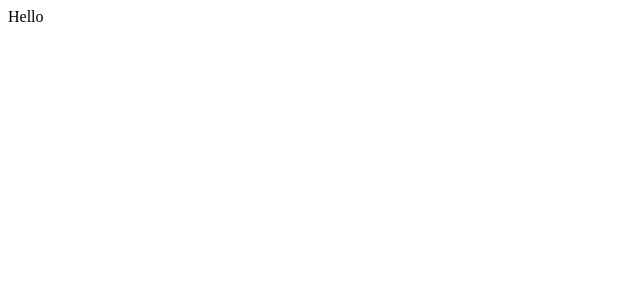
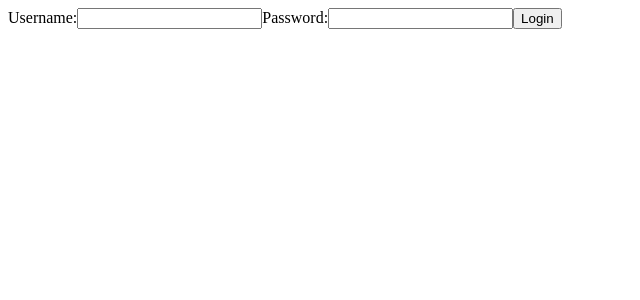
Before and after one commit to hajimss/TT3_14, a React (Create React App) app: page /login in a window 1280 px wide. Shown: the top 300 px of the page, without its empty margins (0-640 px from the left). Built offline with nearby package versions, Linux system fonts and the light colour scheme.

Commit message:
add login page and home page

```diff
--- a/package.json
+++ b/package.json
@@ -6,8 +6,10 @@
     "@testing-library/jest-dom": "^5.11.4",
     "@testing-library/react": "^11.1.0",
     "@testing-library/user-event": "^12.1.10",
+    "axios": "^0.21.1",
     "react": "^17.0.1",
     "react-dom": "^17.0.1",
+    "react-router-dom": "^5.2.0",
     "react-scripts": "4.0.3",
     "web-vitals": "^1.0.1"
   },
--- a/src/App.js
+++ b/src/App.js
@@ -1,4 +1,7 @@
 import React from 'react';
+import Login from './components/Login'
+import Home from "./components/Home";
+import { Route } from "react-router-dom";
 
 class App extends React.Component {
     constructor(props) {
@@ -8,7 +11,12 @@ class App extends React.Component {
     render() {
         return (
             <div>
-                Hello
+                <Route exact path="/">
+                    <Home/>
+                </Route>
+                <Route path="/login">
+                    <Login/>
+                </Route>
             </div>
         );
     }
--- /dev/null
+++ b/src/components/Home.js
@@ -0,0 +1,11 @@
+import React from 'react';
+
+const Home = () => {
+    return (
+        <div>
+            This is home.
+        </div>
+    );
+}
+
+export default Home;
--- /dev/null
+++ b/src/components/Login.js
@@ -0,0 +1,46 @@
+import React from 'react';
+import axios from 'axios';
+
+class Login extends React.Component {
+    constructor(props) {
+        super(props);
+        this.state = {
+            username: '',
+            password: ''
+        }
+        this.onFormSubmit = this.onFormSubmit.bind(this)
+    }
+
+    onFormSubmit (e) {
+        e.preventDefault();
+        const login = async () => {
+            const payload = {
+                username : this.state.username,
+                password : this.state.password
+            }
+            const response = await axios.post("https://849rs099m3.execute-api.ap-southeast-1.amazonaws.com/techtrek/login", payload, { headers : {'x-api-key' : "ykOwd1IKUR3bX1I7O3yWx6QomMSqTOrG2cKUdzhg"}})
+            console.log(response);
+            sessionStorage.setItem("accountKey", response.data.accountKey);
+        }
+        login();
+    }
+
+
+    render() {
+        return (
+            <div>
+                <form onSubmit={this.onFormSubmit}>
+                    <label>Username:</label>
+                    <input onChange={e => {this.setState({username: e.target.value})}}/>
+                    <label>Password:</label>
+                    <input onChange={e => {this.setState({password: e.target.value})}}/>
+                    <button type="submit">Login</button>
+                </form>
+            </div>
+        );
+    }
+}
+
+export default Login;
+
+/* 9myAF6VPFfV2Ljt */
--- a/src/index.js
+++ b/src/index.js
@@ -1,5 +1,6 @@
 import React from 'react';
 import ReactDOM from 'react-dom';
 import App from './App';
+import { BrowserRouter as Router } from "react-router-dom";
 
-ReactDOM.render(<App/>, document.getElementById('root'));
+ReactDOM.render(<Router><App/></Router>, document.getElementById('root'));
```
Also changed, not shown: 2 other files (tests, documents, lock files or other folders).
